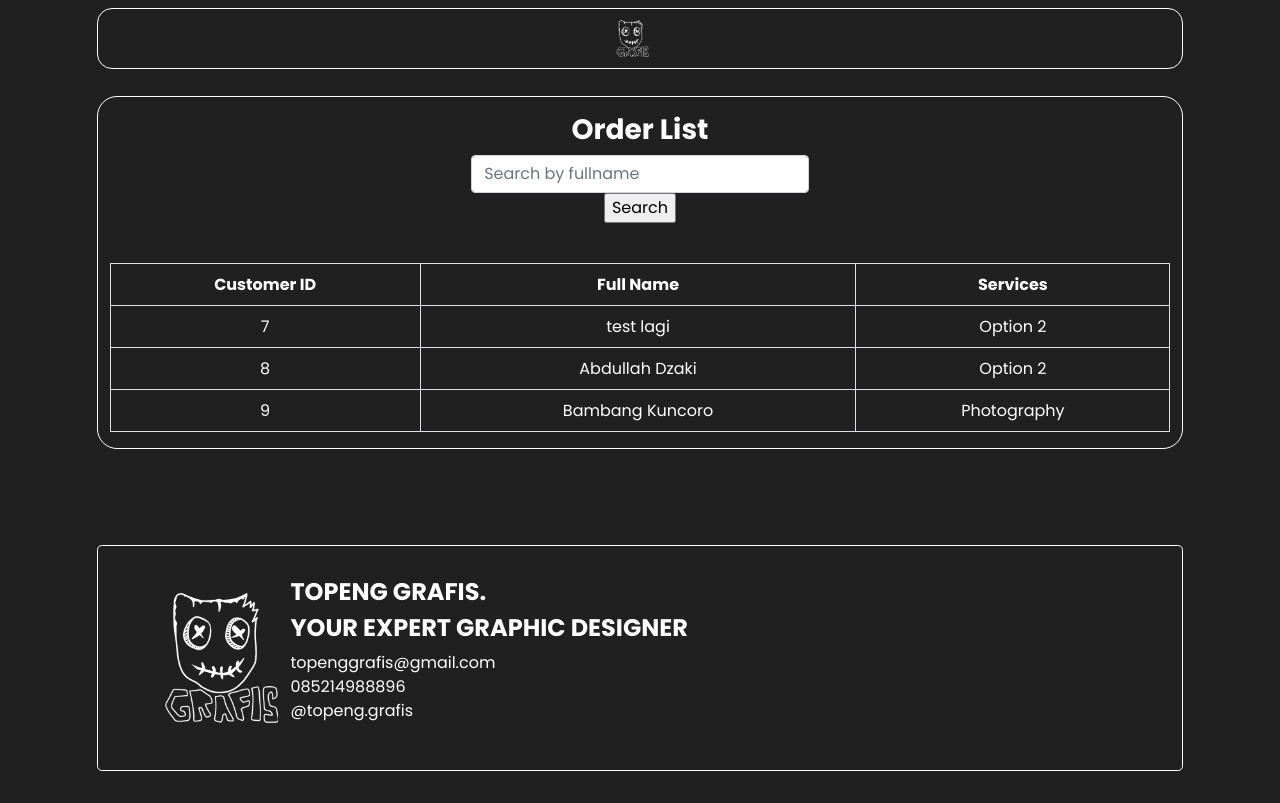
After one commit to Kelompok-7-HCI-Semeter-115/Topenggrafis, a Django app: page /list/ in a window 1280 px wide. The commit adds this page. Run offline with Django 3.2, Linux system fonts and the light colour scheme; data comes from the database, SQL or seed files in the repository; both versions use the stored data as it was after the commit; some libraries are stand-ins or nearby versions.

Commit message:
menambahkan order list

```diff
--- a/topenggrafis/order/forms.py
+++ b/topenggrafis/order/forms.py
@@ -1,4 +1,6 @@
 from django import forms
+from django.db.models import fields
+from django.db.models.base import Model
 from django.forms import ModelForm
 from .models import Customer
 from django import forms
@@ -19,3 +21,15 @@ class orderForm(ModelForm):
             'phone_number':forms.TextInput(attrs={'class': 'form-control'}),
             'services':forms.Select(attrs={'class': 'form-control'}),
         }
+
+class searchForm(ModelForm):
+    class Meta:
+        model = Customer
+        fields = [
+            'full_name',
+        ]
+
+        widgets = {
+            'full_name':forms.TextInput(attrs={'placeholder': 'Search by fullname',
+                                                'class' : 'form-control'}),
+        }
--- a/topenggrafis/order/models.py
+++ b/topenggrafis/order/models.py
@@ -6,7 +6,7 @@ class Customer(models.Model):
     full_name = models.CharField(max_length=200)
     email = models.EmailField(max_length=200)
     phone_number = models.CharField(max_length=12)
-    CHOICES = (('Option 1', 'Graphic Design'),('Option 2', 'Photography'),('Option 3', 'Art Project'))
+    CHOICES = (('Graphic Design', 'Graphic Design'),('Photography', 'Photography'),('Art Project', 'Art Project'))
     services = models.CharField(choices=CHOICES,max_length=200)
 
     def __str__(self):
--- a/topenggrafis/order/static/style.css
+++ b/topenggrafis/order/static/style.css
@@ -1,5 +1,6 @@
 * {
   font-family: Poppins;
+  overflow-x: hidden;
 }
 
 #tebal {
@@ -93,3 +94,8 @@
   max-height: 400px;
   align-items: center;
 }
+
+section{
+  max-width: 100%;
+  overflow-x: hidden;
+}
--- a/topenggrafis/order/templates/base.html
+++ b/topenggrafis/order/templates/base.html
@@ -20,19 +20,17 @@
   <body style="background-color: #202020">
     <!-- Navigation Bar Starts! -->
     <section>
-      <nav class="navbar navbar-dark bg-dark fixed-top">
-        <div class="container-fluid">
-          <div class="col-sm-5"></div>
-          <div class="col-sm-2">
+        <div class="row fixed-top bg-#202020 navbar">
+          <div class="col-md-1"></div>
+          <div class="col-md-10 border border-white" style="border-radius: 15px;">
             <div class="text-center">
-                <a class="navbar-brand text-center" href="#">
-                    <button type="button" class="btn btn-dark rounded-pill" id="btnlogo"><img src={% static 'assets/logoputih.png' %} alt="" class="d-inline-block align-text-middle text-center" /></button>
+                <a class="navbar-brand text-center" href="{%url 'home'%}">
+                    <button type="button" class="btn btn-#202020 rounded-pill" id="btnlogo"><img src={% static 'assets/logoputih.png' %} alt="" class="d-inline-block align-text-middle text-center" ></button>
                 </a>
             </div>
           </div>
-          <div class="col-sm-5"></div>
+          <div class="col-md-1"></div>
         </div>
-      </nav>
     </section>
     <!-- Navigation Bar Ends! -->
         {% block content %}
--- /dev/null
+++ b/topenggrafis/order/templates/list.html
@@ -0,0 +1,64 @@
+{% extends 'base.html' %}
+{% load static %}
+{% block content %}
+{% load crispy_forms_tags %}
+
+    <section style="margin-top: 6rem;">
+        <div class="row">
+            <div class="col-md-1"></div>
+            <div class="col-md-10 bg-#202020 border border-white" style="border-radius: 20px;  ">
+                <h3 class="text-center" style="color: white; font-weight: 700; margin-top: 1rem">Order List</h3>
+                <div class="row">
+                    <div class="text-center col-sm-4"></div>
+                    <div class="text-center col-sm-4">
+                        <form method='POST' action='' class="center">
+                            {% csrf_token %}
+                            {{form.full_name}}
+                            <input type="submit" value='Search'/>
+                        </form>
+                    </div>
+                    <div class="text-center col-sm-4"></div>
+                </div>
+                <br>
+                <table class="table table-bordered text-center" style="color: white; border-radius:15px;">
+                    <tr>
+                        <th scope="col">Customer ID</th>
+                        <th scope="col">Full Name</th>
+                        <th scope="col">Services</th>
+                    </tr>
+                    {% for item in cust %}
+                    <tr>
+                        <td>{{ item.id }}</td>
+                        <td>{{ item.full_name }}</td>
+                        <td>{{ item.services }}</td>
+                    </tr>
+                    {% endfor %}
+                </table>
+            </div>
+            <div class="col-md-1"></div>
+
+        </div>
+    </section>
+    <!-- footer Starts! -->
+    <footer class="page footer" style="margin: 6rem auto 2rem auto">
+      <div class="row">
+        <div class="col-sm-1"></div>
+        <div class="col-sm-10 bg-#202020 border border-white rounded-3">
+          <div class="row">
+            <div class="col-md-2">
+              <img style="max-width: 160px; height: auto; margin: 2rem 2rem" src={% static 'assets/logoputih.png' %} />
+            </div>
+            <div class="col-md-10" style="font-family: Poppins; color: white; margin-top: 2rem">
+              <h4 id="tebal">TOPENG GRAFIS.</h4>
+              <h4 id="tebal">YOUR EXPERT GRAPHIC DESIGNER</h4>
+              <p>topenggrafis@gmail.com<br />085214988896<br />@topeng.grafis</p>
+              <p></p>
+            </div>
+          </div>
+        </div>
+        <div class="col-sm-1"></div>
+  <script type="text/javascript" src={% static 'js/bootstrap.min.js' %}></script>
+
+  <script type="text/javascript" src="https://ajax.googleapis.com/ajax/libs/jquery/3.1.1/jquery.min.js"></script>
+  <script type="text/javascript" src="https://owlcarousel2.github.io/OwlCarousel2/assets/owlcarousel/owl.carousel.js"></script>
+{% endblock content %}
--- a/topenggrafis/order/templates/order.html
+++ b/topenggrafis/order/templates/order.html
@@ -45,7 +45,7 @@
         <div class="col-sm-10 bg-#202020 border border-white rounded-3">
           <div class="row">
             <div class="col-md-2">
-              <img style="max-width: 160px; height: auto; margin: 2rem 2rem" src="assets/logoputih.png" />
+              <img style="max-width: 160px; height: auto; margin: 2rem 2rem" src={% static 'assets/logoputih.png' %} />
             </div>
             <div class="col-md-10" style="font-family: Poppins; color: white; margin-top: 2rem">
               <h4 id="tebal">TOPENG GRAFIS.</h4>
--- a/topenggrafis/order/urls.py
+++ b/topenggrafis/order/urls.py
@@ -6,5 +6,6 @@ from django.urls import include
 urlpatterns = [
     path('', views.home, name='home'),
     path('order/', views.order, name='order'),
+    path('list/', views.list, name='list'),
 
 ]
--- a/topenggrafis/order/views.py
+++ b/topenggrafis/order/views.py
@@ -1,15 +1,34 @@
+from django.db.models import query
+from django.forms.forms import Form
 from django.shortcuts import render
 from django.shortcuts import render, redirect
 from django.contrib.auth.forms import UserCreationForm
 from django.contrib import messages
 from django.contrib.auth.decorators import login_required
 
-from .forms import orderForm
+from .forms import orderForm, searchForm
 from .models import Customer
 
 # Create your views here.
 def home(request):
     return render(request, 'index.html')
+
+def list(request):
+    cust = Customer.objects.all()
+    form = searchForm(request.POST or None)
+    context = {
+            "form": form,
+            "cust": cust,
+        }
+    if request.method == "POST":
+        cust = Customer.objects.filter(full_name__icontains=form['full_name'].value(),
+                                            )
+        context = {
+            "form": form,
+            "cust": cust,
+        }
+
+    return render(request, 'list.html',context)
 
 def order(request):
     if request.method == "POST":
--- a/topenggrafis/topenggrafis/settings.py
+++ b/topenggrafis/topenggrafis/settings.py
@@ -39,6 +39,7 @@ INSTALLED_APPS = [
     'django.contrib.messages',
     'django.contrib.staticfiles',
     'order',
+    'crispy_forms',
 ]
 
 MIDDLEWARE = [
@@ -130,3 +131,5 @@ STATICFILES_DIRS = [
 # https://docs.djangoproject.com/en/3.2/ref/settings/#default-auto-field
 
 DEFAULT_AUTO_FIELD = 'django.db.models.BigAutoField'
+
+CRISPY_TEMPLATE_PACK = 'bootstrap4'
```
Also changed, not shown: topenggrafis/db.sqlite3.
